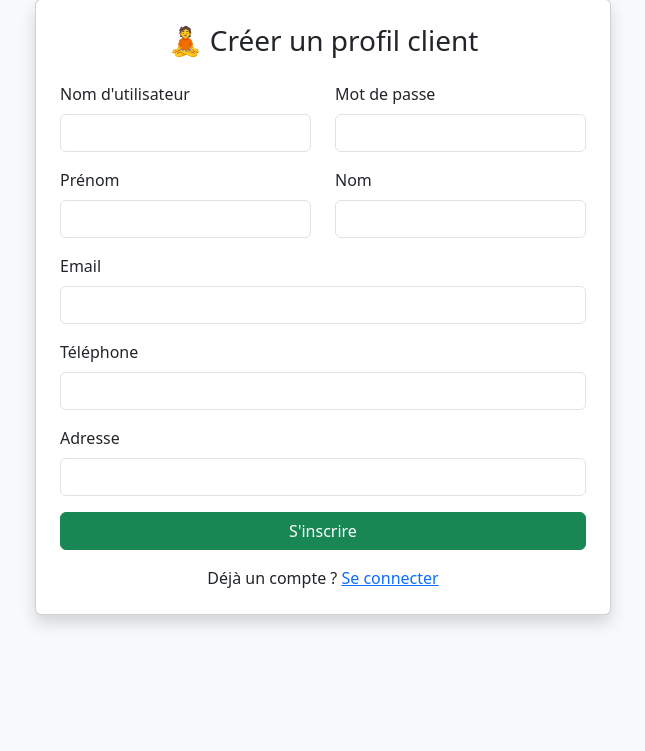
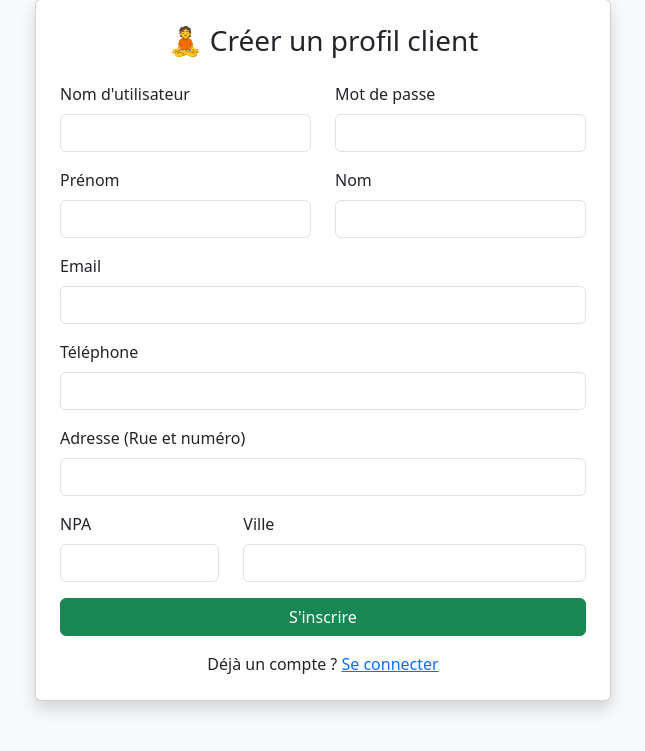
Before and after one commit to Shelbygt2208/Leela-studio, a Flask app: page /register in a window 1280 px wide. Shown: the part 49-800 px from the top of the page, without its empty margins (317-962 px from the left). Run offline with Flask 3, Linux system fonts and the light colour scheme.

Commit message:
Add files via upload

```diff
--- a/yoga_app/templates/register.html
+++ b/yoga_app/templates/register.html
@@ -48,8 +48,18 @@
                     <input type="text" name="telephone" class="form-control" required>
                 </div>
                 <div class="mb-3">
-                    <label class="form-label">Adresse</label>
+                    <label class="form-label">Adresse (Rue et numéro)</label>
                     <input type="text" name="adresse" class="form-control" required>
+                </div>
+                <div class="row">
+                    <div class="col-md-4 mb-3">
+                        <label class="form-label">NPA</label>
+                        <input type="text" name="npa" class="form-control" required>
+                    </div>
+                    <div class="col-md-8 mb-3">
+                        <label class="form-label">Ville</label>
+                        <input type="text" name="ville" class="form-control" required>
+                    </div>
                 </div>
                 <button type="submit" class="btn btn-success w-100 mb-3">S'inscrire</button>
             </form>
```
